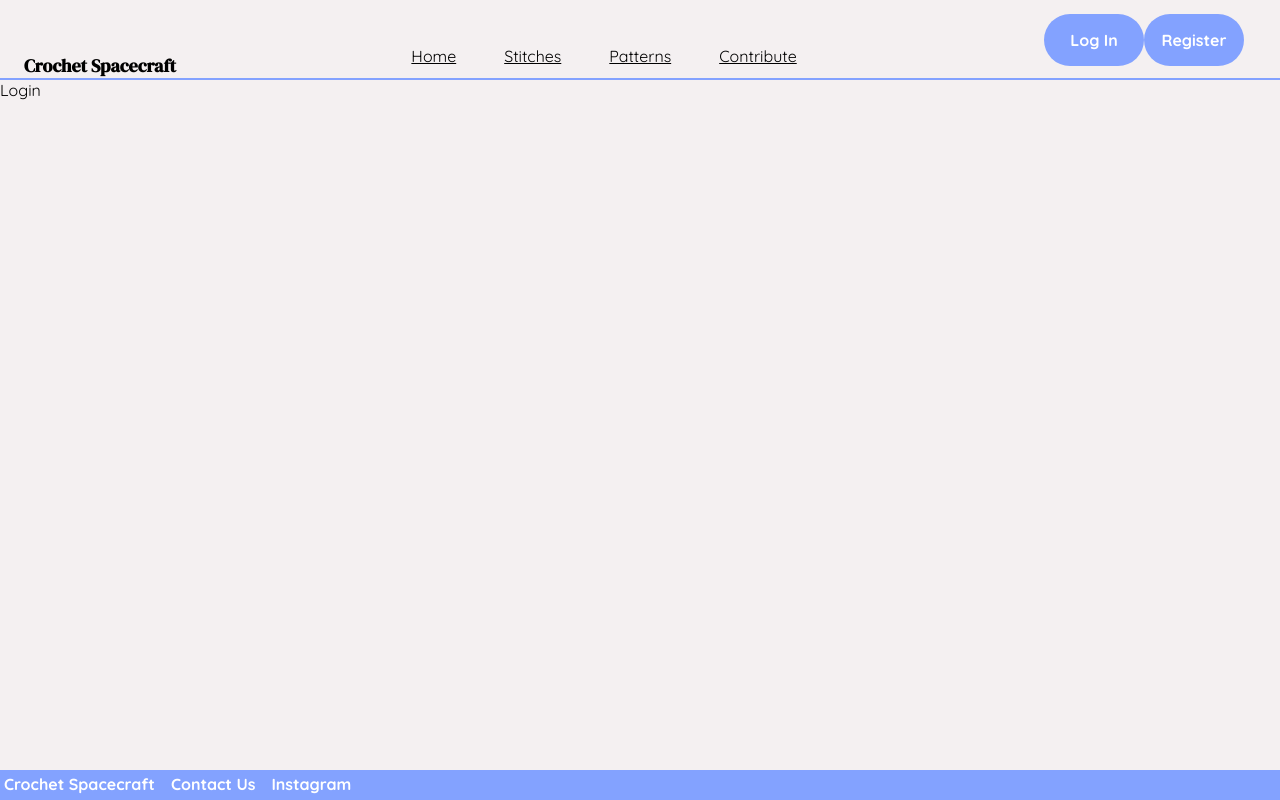
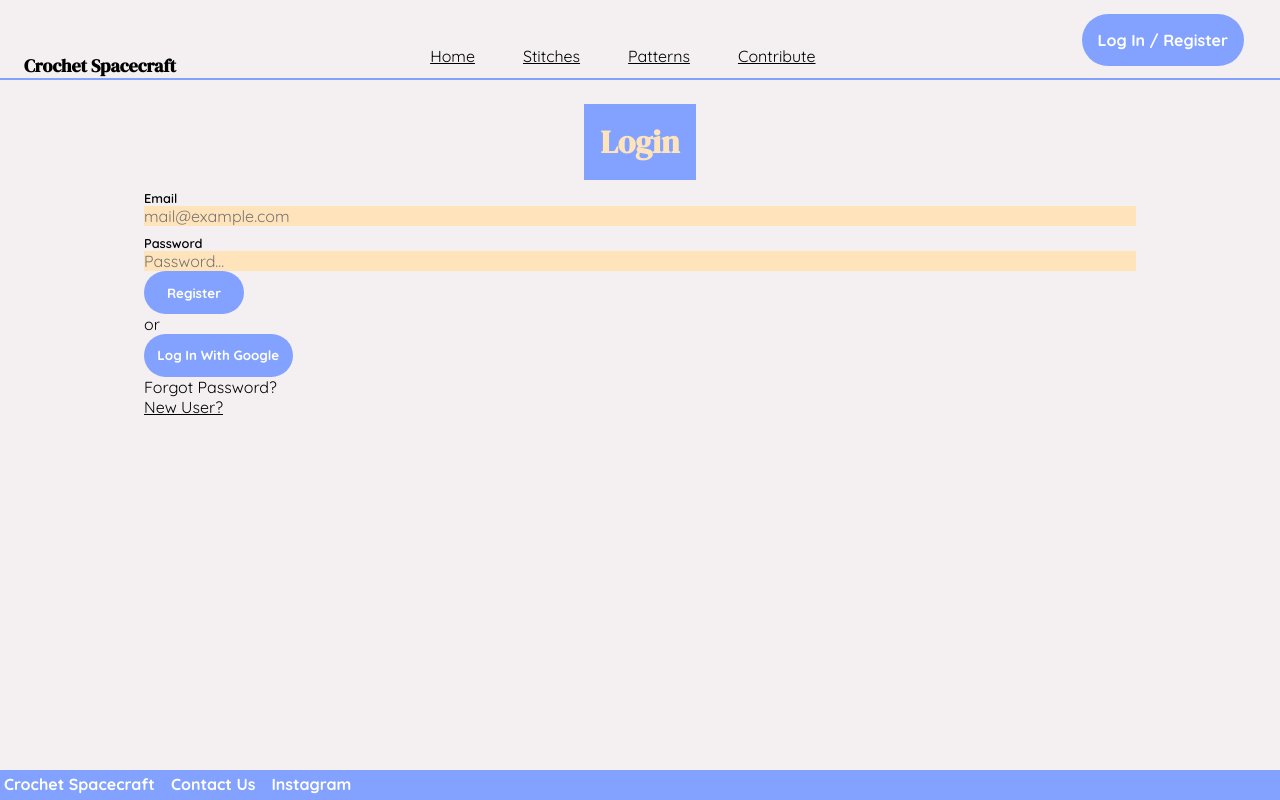
Before and after one commit to elaine2700/Crochet-Pattern-Translate, a React (Create React App) app in the folder frontend/: page /login in a window 1280 px wide. Built offline with nearby package versions, Linux system fonts and the light colour scheme.

Commit message:
Modifying Sign In - Register pages

```diff
--- a/frontend/src/Components/NavBar/MenuButtons.jsx
+++ b/frontend/src/Components/NavBar/MenuButtons.jsx
@@ -6,8 +6,7 @@ const MenuButtons = () => {
     return (
         <div key={90} className={navbarStyles.list}>
             <div>
-                <Link to={'/login'} className="btn-secondary">Log In</Link>
-                <Link to={'/signup'} className="btn-secondary">Register</Link>
+                <Link to={'/login'} className="btn-secondary">Log In / Register</Link>
             </div>
         </div>
     )
--- a/frontend/src/Pages/Login.jsx
+++ b/frontend/src/Pages/Login.jsx
@@ -1,8 +1,49 @@
-import React from 'react'
+import React, {useState} from 'react'
+import { signInWithEmailAndPassword } from 'firebase/auth'
+import { auth } from '../config/firebase';
+import { Link } from 'react-router-dom';
 
 const Login = () => {
+  const [email, setEmail] = useState('');
+  const [password, setPassword] = useState('');
+
+  const signIn = async () => {
+    try{
+        await signInWithEmailAndPassword(auth, email, password)
+    }
+    catch(error){
+        console.error(error);
+    }
+
+
+}
+
   return (
-    <div>Login</div>
+    <div className='container'>
+      <h1 className='title'>Login</h1>
+
+      <label htmlFor='email'>Email</label>
+      <input id='email'
+          placeholder='mail@example.com'
+          onChange={e => setEmail(e.target.value)}/>
+
+      <label htmlFor='password'>Password</label>
+      <input id='password'
+          placeholder='Password...'
+          onChange={e => setPassword(e.target.value)}/>
+
+      <button className='btn-secondary'
+          onClick={signIn}>
+            Register
+      </button>
+
+      <p>or</p>
+
+      <button className='btn-secondary'>Log In With Google</button>
+
+      <p>Forgot Password?</p>
+      <Link to='/signup'>New User? </Link>
+    </div>
   )
 }
 
--- a/frontend/src/Pages/SignUp.jsx
+++ b/frontend/src/Pages/SignUp.jsx
@@ -1,14 +1,13 @@
 import React, {useState, useEffect} from 'react'
 import { auth, googleProvider } from '../config/firebase';
 import {createUserWithEmailAndPassword, signInWithPopup, signOut} from 'firebase/auth';
-
 
 const SignUp = () => {
 
     const [email, setEmail] = useState('');
     const [password, setPassword] = useState('');
 
-    const signIn = async () => {
+    const registerUser = async () => {
         try{
             await createUserWithEmailAndPassword(auth, email, password)
         }
@@ -16,6 +15,8 @@ const SignUp = () => {
             console.error(error);
         }
     }
+
+
 
     const signInWithGoogle = async () => {
         try{
@@ -37,7 +38,7 @@ const SignUp = () => {
 
   return (
     <div className='container'>
-        <h1 className='title'>Login</h1>
+        <h1 className='title'>Register</h1>
 
         <label htmlFor='email'>Email</label>
         <input id='email'
@@ -50,7 +51,7 @@ const SignUp = () => {
             onChange={e => setPassword(e.target.value)}/>
 
         <button className='btn-secondary'
-            onClick={signIn}>Register</button>
+            onClick={registerUser}>Register</button>
 
         <button className='btn-secondary'
             onClick={logOut}>Log Out</button>
```
